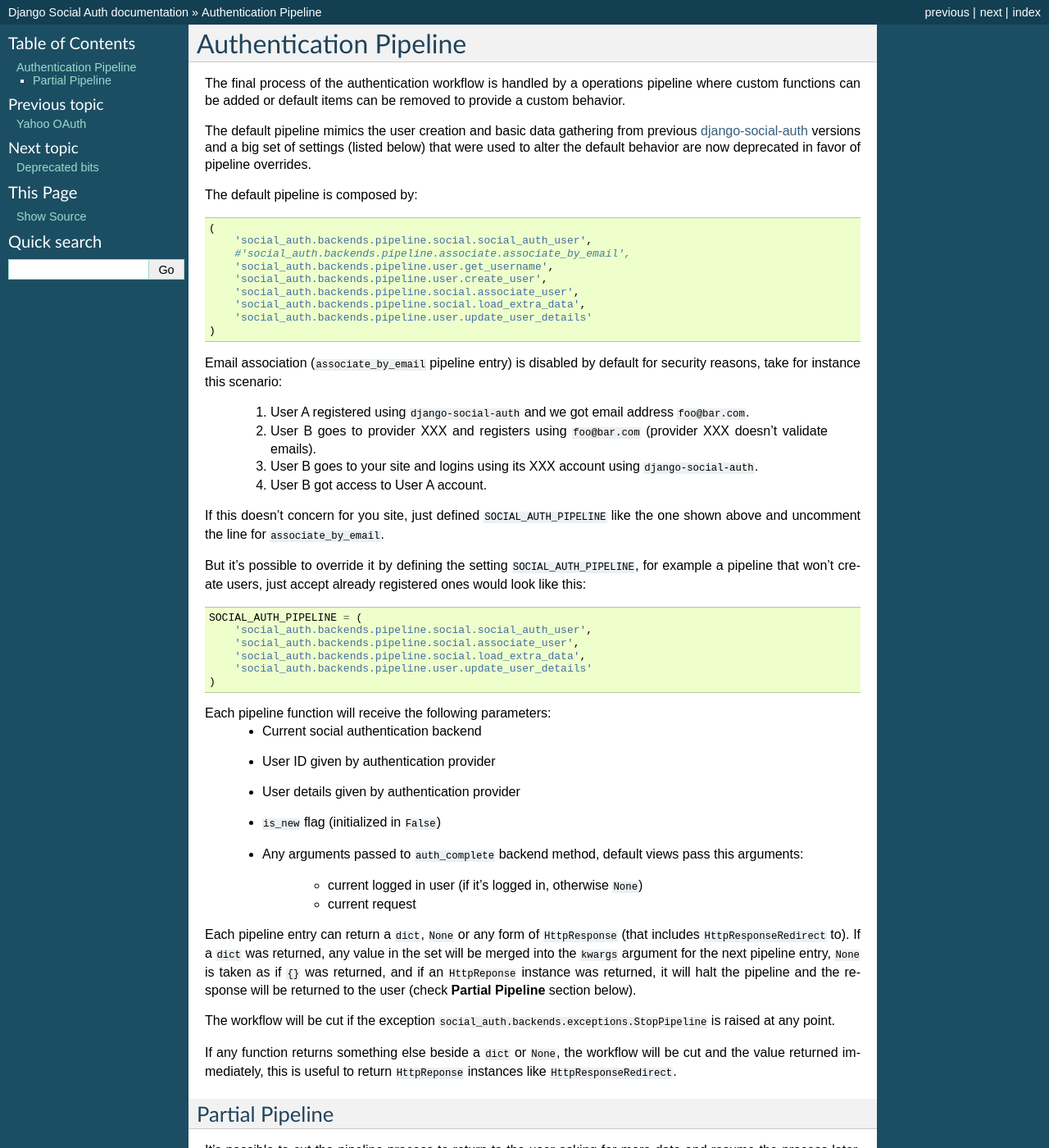
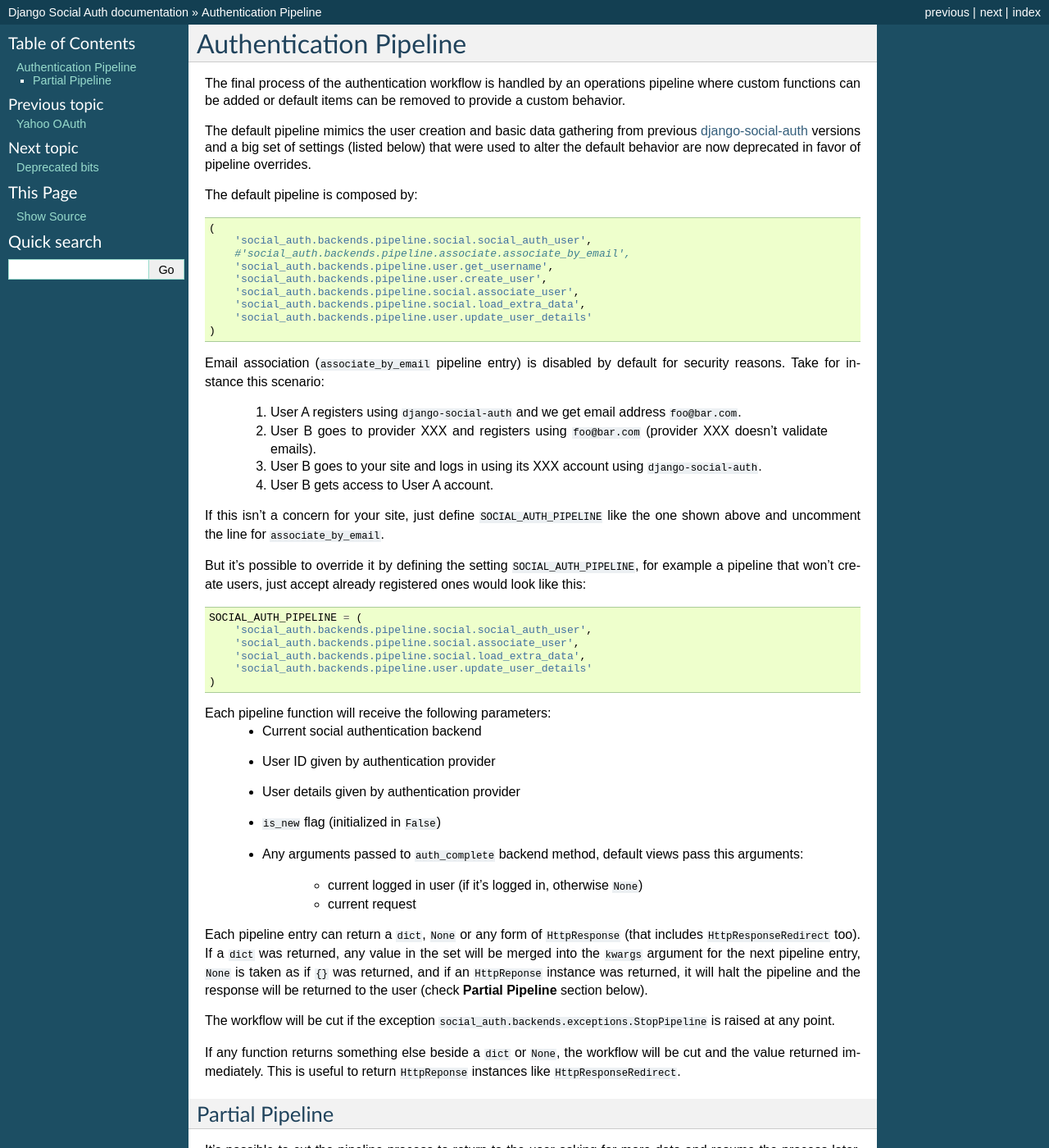
Before and after one commit to omab/django-social-auth, a Sphinx documentation site: the page built from doc/pipeline.rst, in a window 1280 px wide and 1400 px high. Shown: the whole window at 82% size. Built offline with Sphinx 7.4.7, drawn with Linux system fonts in a browser that asks for light colours; pages that are not in the unit, such as notebooks, are missing from menus; some of the changed text lies outside the part shown.

Commit message:
Various grammar fixes for pipeline documentation

```diff
--- a/doc/pipeline.rst
+++ b/doc/pipeline.rst
@@ -1,7 +1,7 @@
 Authentication Pipeline
 =======================
 
-The final process of the authentication workflow is handled by a operations
+The final process of the authentication workflow is handled by an operations
 pipeline where custom functions can be added or default items can be removed to
 provide a custom behavior.
 
@@ -23,17 +23,17 @@ The default pipeline is composed by::
     )
 
 Email association (``associate_by_email`` pipeline entry) is disabled by
-default for security reasons, take for instance this scenario:
+default for security reasons. Take for instance this scenario:
 
-    1. User A registered using ``django-social-auth`` and we got email address
+    1. User A registers using ``django-social-auth`` and we get email address
        ``foo@bar.com``.
     2. User B goes to provider XXX and registers using ``foo@bar.com``
        (provider XXX doesn't validate emails).
-    3. User B goes to your site and logins using its XXX account using
+    3. User B goes to your site and logs in using its XXX account using
        ``django-social-auth``.
-    4. User B got access to User A account.
+    4. User B gets access to User A account.
 
-If this doesn't concern for you site, just defined ``SOCIAL_AUTH_PIPELINE``
+If this isn't a concern for your site, just define ``SOCIAL_AUTH_PIPELINE``
 like the one shown above and uncomment the line for ``associate_by_email``.
 
 But it's possible to override it by defining the setting
@@ -58,7 +58,7 @@ Each pipeline function will receive the following parameters:
         - current request
 
 Each pipeline entry can return a ``dict``, ``None`` or any form of
-``HttpResponse`` (that includes ``HttpResponseRedirect`` to). If a ``dict`` was
+``HttpResponse`` (that includes ``HttpResponseRedirect`` too). If a ``dict`` was
 returned, any value in the set will be merged into the ``kwargs`` argument for
 the next pipeline entry, ``None`` is taken as if ``{}`` was returned, and if an
 ``HttpReponse`` instance was returned, it will halt the pipeline and the
@@ -68,7 +68,7 @@ The workflow will be cut if the exception ``social_auth.backends.exceptions.Stop
 is raised at any point.
 
 If any function returns something else beside a ``dict`` or ``None``, the
-workflow will be cut and the value returned immediately, this is useful to
+workflow will be cut and the value returned immediately. This is useful to
 return ``HttpReponse`` instances like ``HttpResponseRedirect``.
 
 
@@ -76,7 +76,7 @@ Partial Pipeline
 ----------------
 
 It's possible to cut the pipeline process to return to the user asking for more
-data and resume the process later, to accomplish this add the entry
+data and resume the process later. To accomplish this, add the entry
 ``social_auth.backends.pipeline.misc.save_status_to_session`` (or a similar
 implementation) to the pipeline setting before any entry that returns an
 ``HttpResponse`` instance::
@@ -90,14 +90,14 @@ implementation) to the pipeline setting before any entry that returns an
 
 When it's time to resume the process just redirect the user to
 ``/complete/<backend>/`` view. By default the pipeline will be resumed in the
-next entry after ``save_status_to_session`` but this can be modified by setting
+next entry after ``save_status_to_session``, but this can be modified by setting
 the following setting to the import path of the pipeline entry to resume
 processing::
 
     SOCIAL_AUTH_PIPELINE_RESUME_ENTRY = 'social_auth.backends.pipeline.misc.save_status_to_session'
 
-``save_status_to_session`` saves needed data into user session, the key can be
-defined by ``SOCIAL_AUTH_PARTIAL_PIPELINE_KEY`` which default value is
+``save_status_to_session`` saves needed data into user session. The key can be
+defined by ``SOCIAL_AUTH_PARTIAL_PIPELINE_KEY``, which default value is
 ``partial_pipeline``::
 
     SOCIAL_AUTH_PARTIAL_PIPELINE_KEY = 'partial_pipeline'
```
